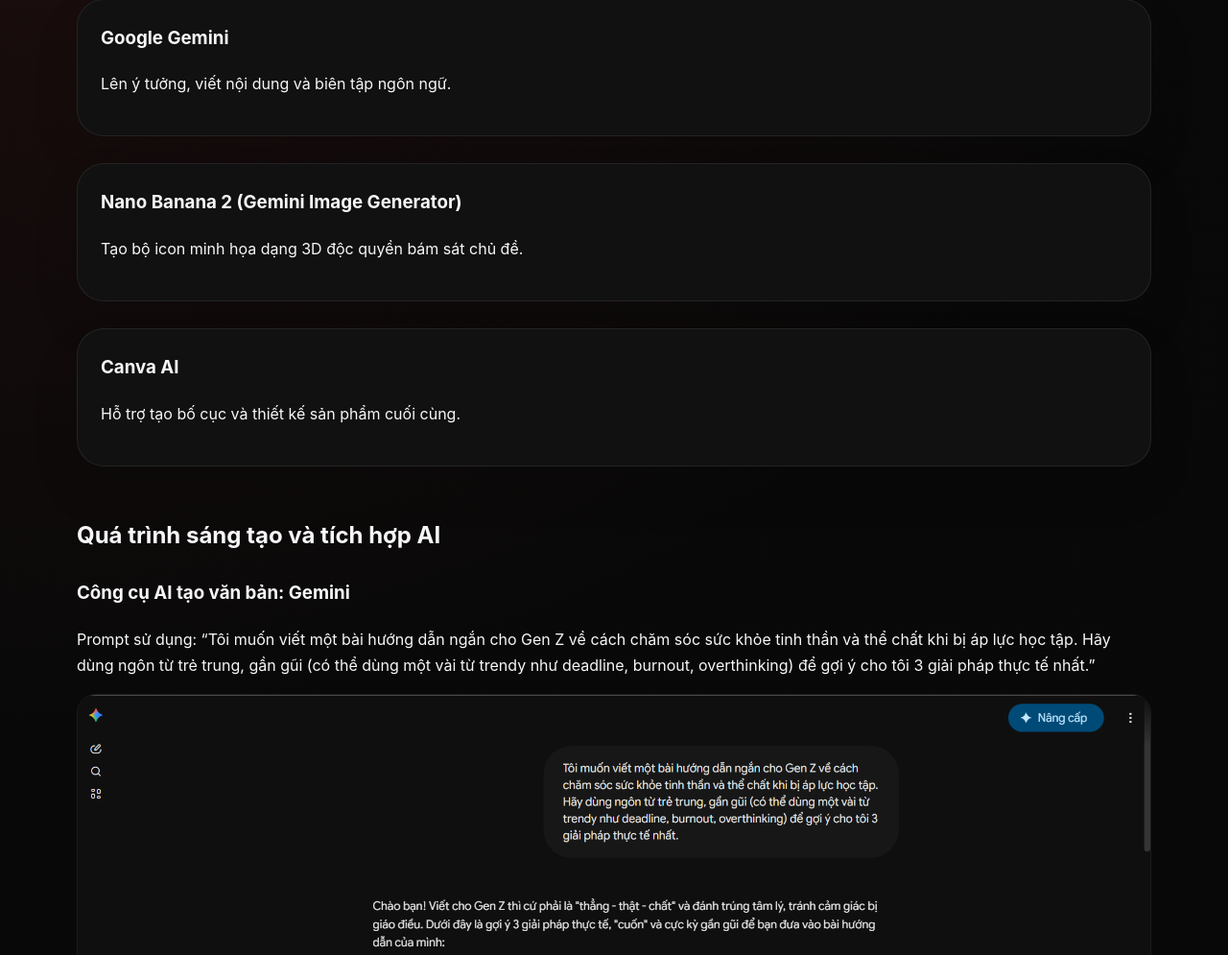
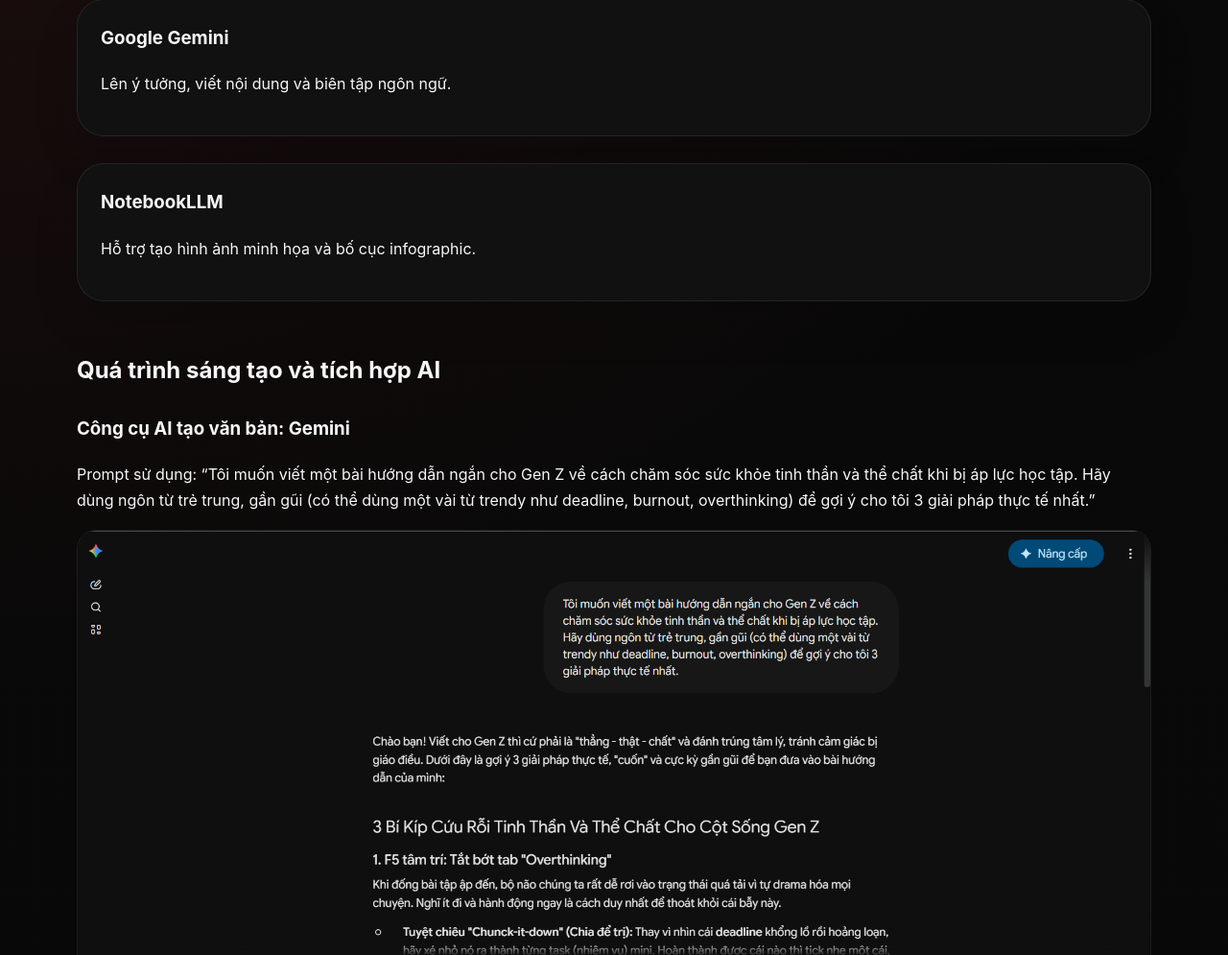
Before and after one commit to truongminhieu/my-portfolio, a plain HTML site: page pages/bai5.html in a window 1280 px wide. Shown: the part 713-1708 px from the top of the page at 96% size. Drawn offline with Linux system fonts and the light colour scheme.

Commit message:
fix content bai5

```diff
--- a/pages/bai5.html
+++ b/pages/bai5.html
@@ -65,12 +65,8 @@
                 <p>Lên ý tưởng, viết nội dung và biên tập ngôn ngữ.</p>
               </li>
               <li>
-                <h3>Nano Banana 2 (Gemini Image Generator)</h3>
-                <p>Tạo bộ icon minh họa dạng 3D độc quyền bám sát chủ đề.</p>
-              </li>
-              <li>
-                <h3>Canva AI</h3>
-                <p>Hỗ trợ tạo bố cục và thiết kế sản phẩm cuối cùng.</p>
+                <h3>NotebookLLM</h3>
+                <p>Hỗ trợ tạo hình ảnh minh họa và bố cục infographic.</p>
               </li>
             </ul>
           </div>
```
